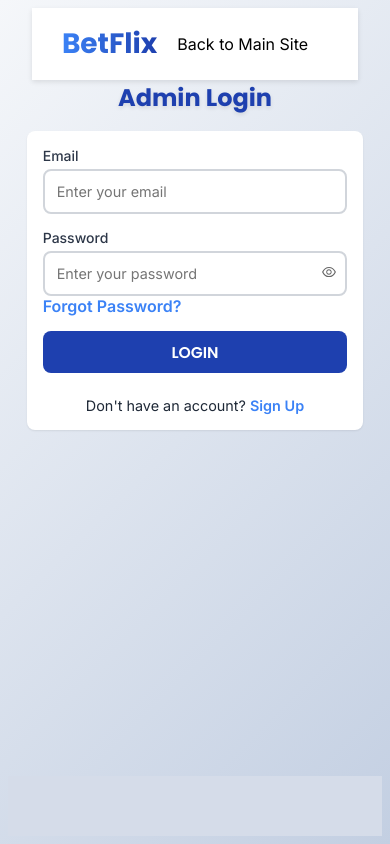
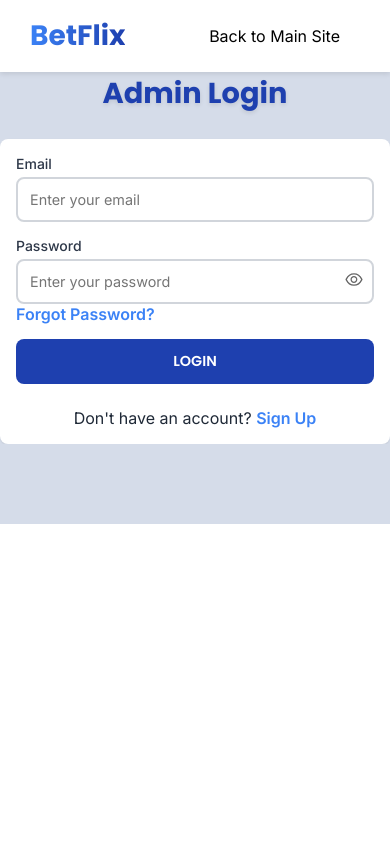
Before and after one commit to ay30bg/admin-betflix, a React (Create React App) app: page / in a window 390 px wide. Built offline with nearby package versions, Linux system fonts and the light colour scheme.

Commit message:
Update login.css

```diff
--- a/src/styles/login.css
+++ b/src/styles/login.css
@@ -1,3 +1,4 @@
+/* Copy the provided login.css exactly */
 @import url('https://fonts.googleapis.com/css2?family=Poppins:wght@400;500;600;700&display=swap');
 @import url('https://fonts.googleapis.com/css2?family=Inter:wght@400;500;600;700&display=swap');
 
@@ -8,51 +9,40 @@
     box-sizing: border-box;
 }
 
-/* Base styles for login page */
 .login-page {
-    display: flex;
-    flex-direction: column;
-    align-items: center;
-    justify-content: center;
-    min-height: 100vh; /* Full viewport height */
-    background: linear-gradient(135deg, #f5f7fa 0%, #c3cfe2 100%);
+  display: block;
+  background: #D5DCE9 ;
   font-family: 'Inter', sans-serif;
-    padding: 1rem; /* Prevent content from touching edges */
 }
 
-/* Header styles */
 .login-header {
-    font-size: clamp(2rem, 5vw, 2.75rem); /* Responsive font size */
+  font-size: 2.75rem;
   font-weight: 700;
   color: #1e40af;
   margin-bottom: 1.5rem;
   text-align: center;
-    text-shadow: 0 2px 4px rgba(0, 0, 0, 0.1);
-    font-family: 'Poppins', sans-serif;
+  text-shadow: 0 2px 4px rgba(0, 0, 0, 0.1); /* Matches Profile heading shadow */
+  font-family: 'Poppins', sans-serif; /* Matches Profile heading font */
 }
 
-/* Form styles */
 .login-form {
   background: #ffffff;
-    padding: clamp(1rem, 4vw, 2rem); /* Responsive padding */
+  padding: 2rem;
   border-radius: 8px;
   box-shadow: 0 1px 2px rgba(0, 0, 0, 0.08);
   width: 100%;
   max-width: 400px;
-    min-width: 280px; /* Prevent form from becoming too narrow */
   transition: transform 0.2s ease, box-shadow 0.2s ease;
-    margin: 0 auto;
-    animation: slideIn 0.5s ease-out;
+  margin:0 auto;
 }
 
-/* Form group styles */
 .form-group {
   margin-bottom: 1.5rem;
 }
 
 .form-group label {
   display: block;
-    font-size: clamp(0.9rem, 2.5vw, 1rem);
+  font-size: 1rem;
   font-weight: 600;
   color: #1f2937;
   margin-bottom: 0.5rem;
@@ -61,8 +51,8 @@
 
 .form-group input {
   width: 100%;
-    padding: clamp(0.5rem, 2vw, 0.75rem);
-    font-size: clamp(0.9rem, 2.5vw, 1rem);
+  padding: 0.75rem;
+  font-size: 1rem;
   border: 2px solid #d1d5db;
   border-radius: 8px;
   outline: none;
@@ -75,11 +65,10 @@
   box-shadow: 0 0 5px rgba(30, 64, 175, 0.3);
 }
 
-/* Button styles */
 .login-button {
   width: 100%;
-    padding: clamp(0.5rem, 2vw, 0.75rem);
-    font-size: clamp(1rem, 2.5vw, 1.1rem);
+  padding: 0.75rem;
+  font-size: 1.1rem;
   font-weight: 600;
   color: #fff;
   background: #1e40af;
@@ -102,11 +91,10 @@
   opacity: 0.6;
 }
 
-/* Form text and links */
 .login-form p {
   text-align: center;
   margin-top: 1.5rem;
-    font-size: clamp(0.9rem, 2.5vw, 1rem);
+  font-size: 1rem;
   color: #1f2937;
   font-family: 'Inter', sans-serif;
 }
@@ -122,7 +110,6 @@
   text-decoration: underline;
 }
 
-/* Password wrapper and eye icon */
 .password-wrapper {
   position: relative;
   display: flex;
@@ -140,7 +127,7 @@
   top: 50%;
   transform: translateY(-50%);
   cursor: pointer;
-    font-size: clamp(16px, 2.5vw, 20px);
+  font-size: 20px;
   color: #666;
   user-select: none;
 }
@@ -159,11 +146,10 @@
   opacity: 0.6;
 }
 
-/* Messages */
 .error-message, .success-message {
   text-align: center;
   margin-bottom: 1rem;
-    font-size: clamp(0.9rem, 2.5vw, 1rem);
+  font-size: 1rem;
   font-family: 'Inter', sans-serif;
 }
 
@@ -175,12 +161,10 @@
   color: #10b981;
 }
 
-/* Footer styles */
-.footer {
+.footer{
     width: 100%;
     background: #D5DCE9;
-    height: clamp(60px, 10vh, 80px); /* Responsive height */
-    margin-top: auto; /* Push footer to bottom */
+    height: 80px;
 }
 
 /* Animations */
@@ -204,67 +188,43 @@
   }
 }
 
-/* Media Queries for Responsiveness */
+/* Responsive Design */
+@media (max-width: 768px) {
+  .login-header {
+    font-size: 2rem;
+  }
 
-/* Mobile devices (up to 600px) */
-@media screen and (max-width: 600px) {
+  .login-form {
+    padding: 1.5rem;
+  }
+
+  .form-group input,
+  .login-button,
+  .back-btn {
+    font-size: 0.9rem;
+  }
+}
+
+@media (max-width: 480px) {
   .login-page {
-        padding: 0.5rem;
-        justify-content: flex-start; /* Align content to top for smaller screens */
+   width: 100%;
   }
 
   .login-header {
-        font-size: clamp(1.5rem, 6vw, 2rem);
-        margin-bottom: 1rem;
+    font-size: 1.8rem;
   }
 
   .login-form {
     padding: 1rem;
-        max-width: 90%; /* Allow form to take more width */
-        min-width: 250px;
   }
 
-    .form-group {
-        margin-bottom: 1rem;
+  .form-group label {
+    font-size: 0.9rem;
   }
 
-    .login-button {
-        padding: 0.6rem;
-        font-size: clamp(0.9rem, 4vw, 1rem);
-    }
-
-    .footer {
-        height: 60px;
+  .form-group input,
+  .login-button,
+  .back-btn {
+    font-size: 0.9rem;
   }
 }
-
-/* Tablets (601px to 768px) */
-@media screen and (min-width: 601px) and (max-width: 768px) {
-    .login-page {
-        padding: 1rem;
-    }
-
-    .login-header {
-        font-size: clamp(2rem, 5vw, 2.5rem);
-    }
-
-    .login-form {
-        max-width: 450px;
-        padding: 1.5rem;
-    }
-
-    .login-button {
-        font-size: clamp(1rem, 3vw, 1.1rem);
-    }
-}
-
-/* Larger screens (above 768px) */
-@media screen and (min-width: 769px) {
-    .login-page {
-        padding: 2rem;
-    }
-
-    .login-form {
-        max-width: 400px;
-    }
-}
```
Lines whose indentation alone changed are shown as unchanged.
